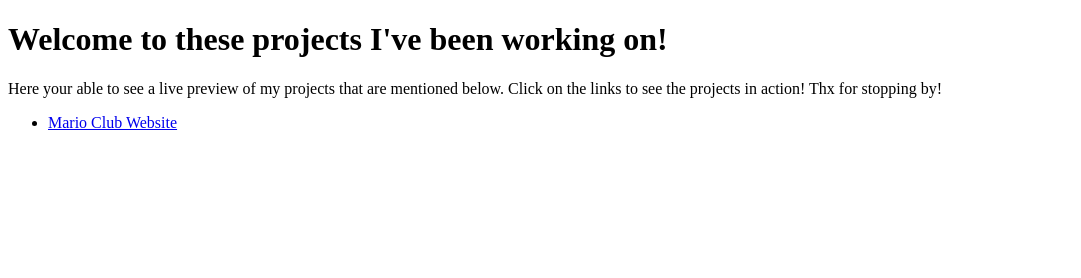
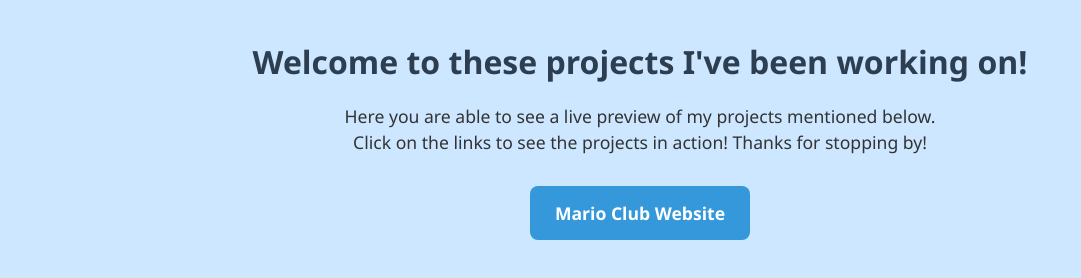
Before and after one commit to ZK-code-dev/Frontend_Web_Dev, a plain HTML site: page index.html in a window 1280 px wide. Shown: the whole page, without its empty margins (0-1081 px from the left). Drawn offline with Linux system fonts and the light colour scheme.

Commit message:
inital commit

```diff
--- a/index.html
+++ b/index.html
@@ -1,17 +1,89 @@
 <!DOCTYPE html>
-<html>
+<html lang="en">
   <head>
+    <meta charset="UTF-8" />
+    <meta name="viewport" content="width=device-width, initial-scale=1.0" />
     <title>Live Preview of my Projects!</title>
+    <style>
+      /* Basic Reset */
+      body,
+      h1,
+      p,
+      ul {
+        margin: 0;
+        padding: 0;
+        font-family: "Segoe UI", Tahoma, Geneva, Verdana, sans-serif;
+      }
+
+      body {
+        /* Light pastel blue background */
+        background-color: #cce7ff;
+        color: #333;
+        padding: 40px;
+        display: flex;
+        flex-direction: column;
+        align-items: center;
+        min-height: 100vh;
+      }
+
+      h1 {
+        color: #2c3e50;
+        margin-bottom: 20px;
+        text-align: center;
+      }
+
+      p {
+        max-width: 600px;
+        text-align: center;
+        margin-bottom: 30px;
+        line-height: 1.5;
+        font-size: 1.1rem;
+      }
+
+      ul {
+        list-style: none;
+        display: flex;
+        flex-wrap: wrap;
+        gap: 20px;
+        justify-content: center;
+      }
+
+      li {
+        background: #3498db;
+        padding: 15px 25px;
+        border-radius: 8px;
+        transition: transform 0.2s, background 0.2s;
+      }
+
+      li:hover {
+        background: #2980b9;
+        transform: scale(1.05);
+      }
+
+      a {
+        color: white;
+        text-decoration: none;
+        font-weight: bold;
+        font-size: 1.1rem;
+      }
+
+      @media (max-width: 600px) {
+        ul {
+          flex-direction: column;
+          gap: 15px;
+        }
+      }
+    </style>
   </head>
   <body>
     <h1>Welcome to these projects I've been working on!</h1>
     <p>
-      Here your able to see a live preview of my projects that are mentioned
-      below. Click on the links to see the projects in action! Thx for stopping
-      by!
+      Here you are able to see a live preview of my projects mentioned below.
+      Click on the links to see the projects in action! Thanks for stopping by!
     </p>
     <ul>
       <li><a href="Mario-Club-Website-Beginners/">Mario Club Website</a></li>
+      <!-- Add more projects here -->
     </ul>
   </body>
 </html>
```
